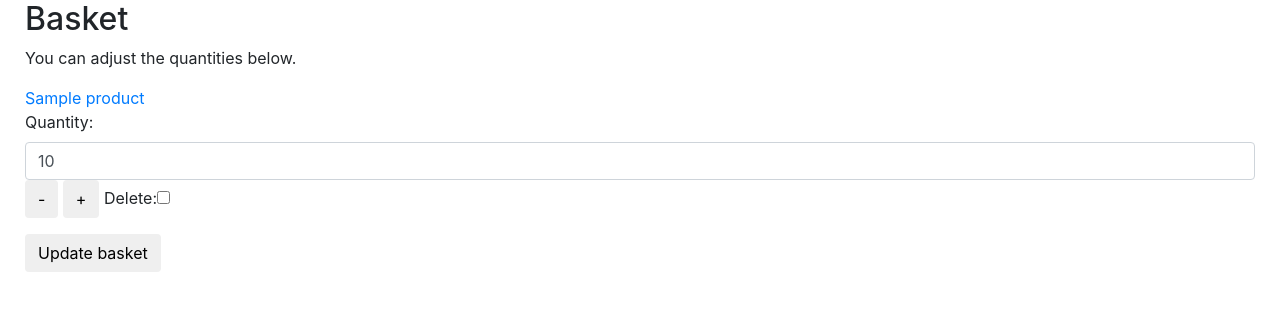
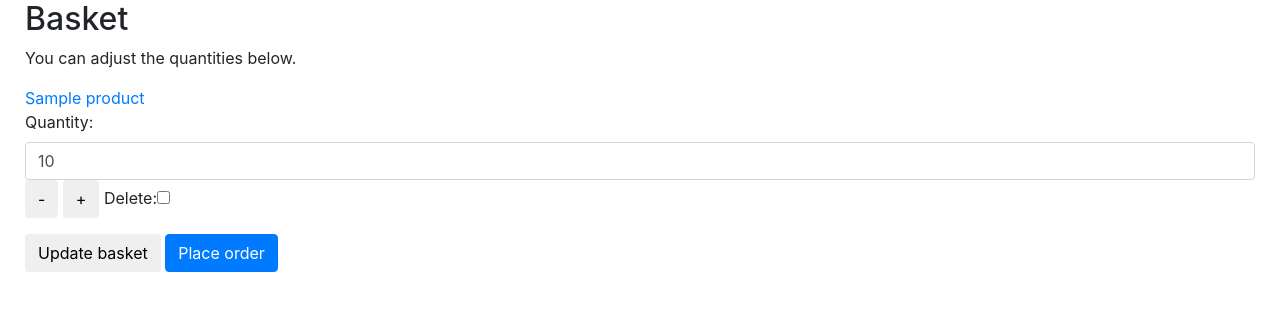
Before and after one commit to codingEzio/code_py_bookreview_django2_and_channels, a Django app: page /basket/ in a window 1280 px wide. Shown: the part 81-392 px from the top of the page. Run offline with Django 3.2, Linux system fonts and the light colour scheme; a user stored in the database is signed in; tables that the repository leaves empty hold one stand-in row (values such as "Sample post"); parts of the project's set-up code (start-up, migrations or seed data) failed here and were passed over; some libraries are stand-ins or nearby versions.

Commit message:
Add an entry for placing orders (no actual payment'll be implemented)

```diff
--- a/main/templates/basket.html
+++ b/main/templates/basket.html
@@ -20,6 +20,21 @@
             <button type="submit" class="btn btn-default">
                 Update basket
             </button>
+
+            {% if user.is_authenticated %}
+                <a href="{% url 'main:address_select' %}" class="btn btn-primary">
+                    Place order
+                </a>
+            {% else %}
+                <a href="{% url 'main:signup' %}?next={% url 'main:address_select' %}"
+                   class="btn btn-primary">
+                    Signup
+                </a>
+                <a href="{% url 'main:login' %}?next={% url 'main:address_select' %}"
+                   class="btn btn-primary">
+                    Login
+                </a>
+            {% endif %}
         </form>
     {% else %}
         <p>You have no items in the basket.</p>
```
